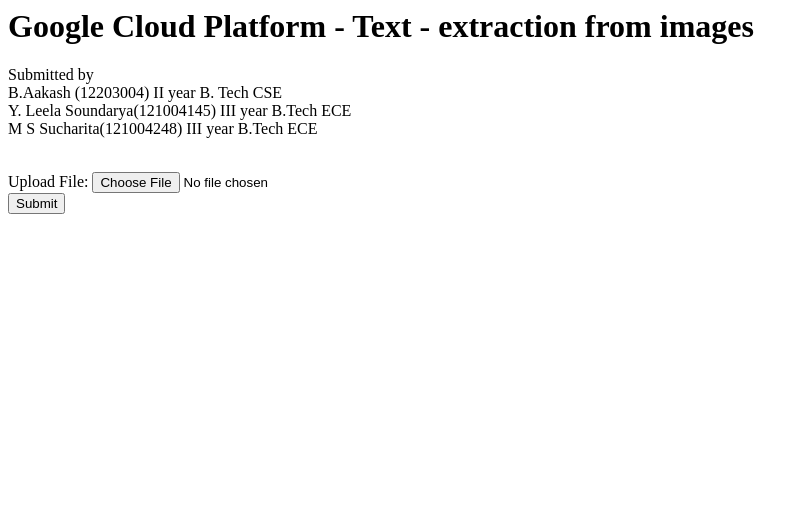
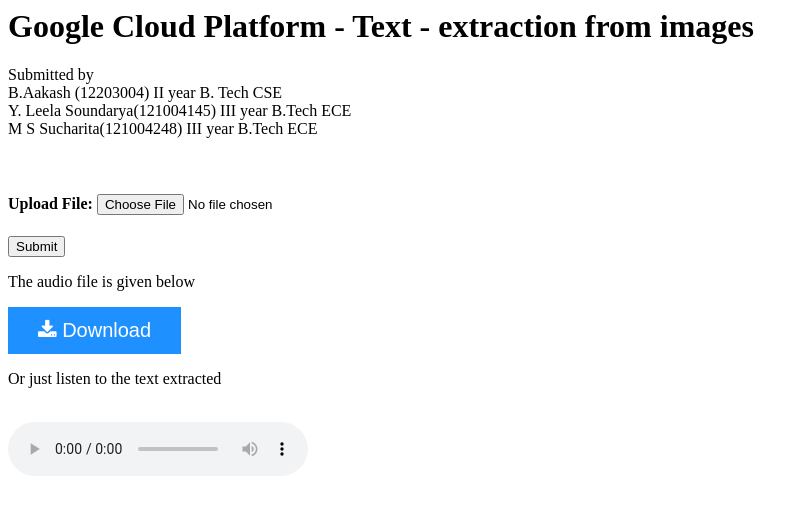
Before and after one commit to itsmeaakash77/GCP-PROJECT, a Flask app: template templates/homepage.HTML in a window 1280 px wide. Shown: the top 515 px of the page, without its empty margins (0-808 px from the left). Run offline with Flask 2, Linux system fonts and the light colour scheme; the template is opened without the code that fills it, so the values that code supplies are empty.

Commit message:
Update homepage.HTML

```diff
--- a/templates/homepage.HTML
+++ b/templates/homepage.HTML
@@ -6,17 +6,42 @@
       Y. Leela Soundarya(121004145) III year B.Tech ECE<br>
       M S Sucharita(121004248) III year B.Tech ECE<br>
     </p>
-
-
     <br>
     <form action="upload_photo" method="POST" enctype="multipart/form-data">
-      Upload File: <input type="file" name="file"><br>
+      <h4>Upload File: <input type="file" name="file"><br></h4>
       <input type="submit" name="submit" value="Submit">
     </form>
     {% for image_entity in image_entities %}
       <img src="{{image_entity['image_public_url']}}" width=200 height=200>
-      <p>{{image_entity['blob_name']}} was uploaded {{image_entity['timestamp']}}.</p>
-      <p>Predicted Number is :-  {{image_entity['joy']}}</p>
+      <p>{{image_entity['blob_name']}} was uploaded.</p>
+      <p>The extracted text is:-  {{image_entity['joy']}}</p>
     {% endfor %}
+    <p>The audio file is given below</p>
+    <link rel="stylesheet" href="https://cdnjs.cloudflare.com/ajax/libs/font-awesome/4.7.0/css/font-awesome.min.css">
+<style>
+.btn {
+  background-color: DodgerBlue;
+  border: none;
+  color: white;
+  padding: 12px 30px;
+  cursor: pointer;
+  font-size: 20px;
+}
+
+/* Darker background on mouse-over */
+.btn:hover {
+  background-color: RoyalBlue;
+}
+</style>
+</head>
+<body>
+<a href= {{image_entity['timestamp']}}.>
+<button class="btn"><i class="fa fa-download"></i> Download</button><br>
+</a>
+<p>Or just listen to the text extracted</p><br>
+<audio controls>
+  <source src= {{image_entity['timestamp']}} type="audio/mpeg">
+</audio>
+
   </body>
 </html>
```
